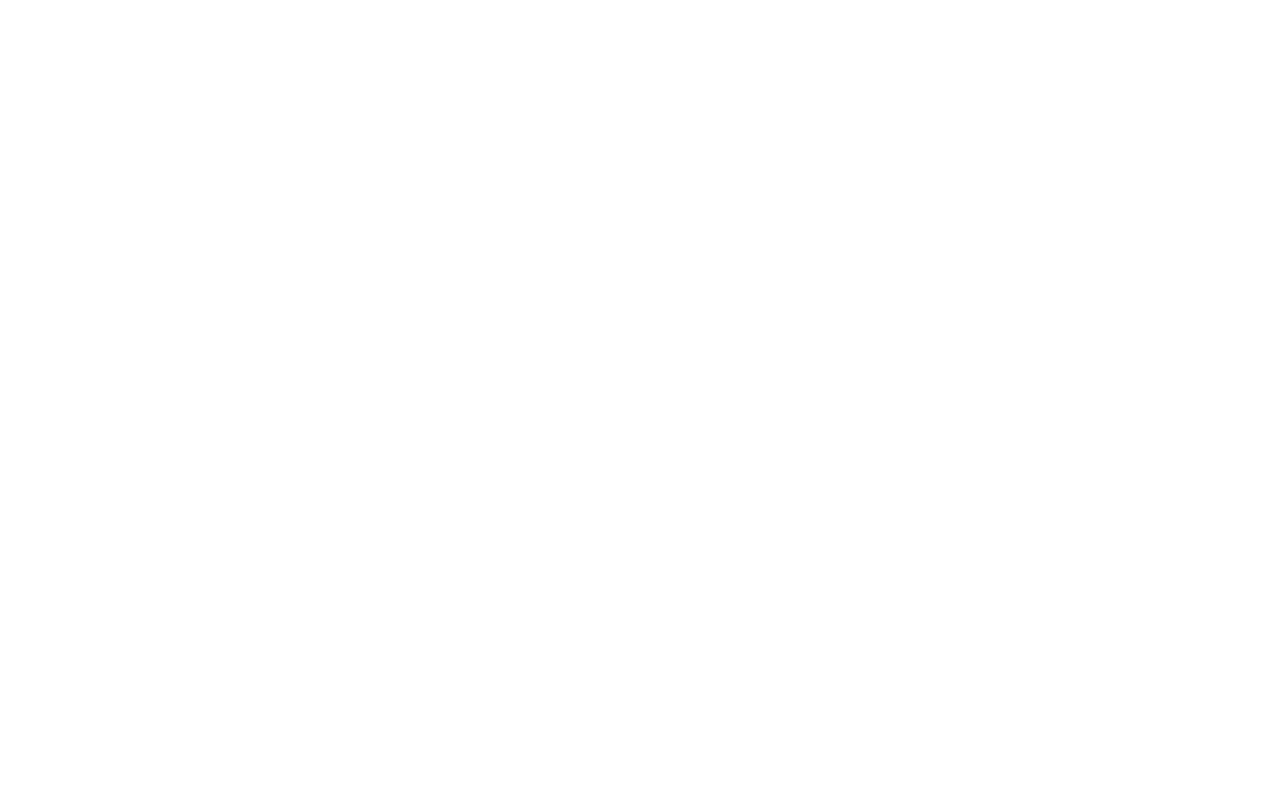
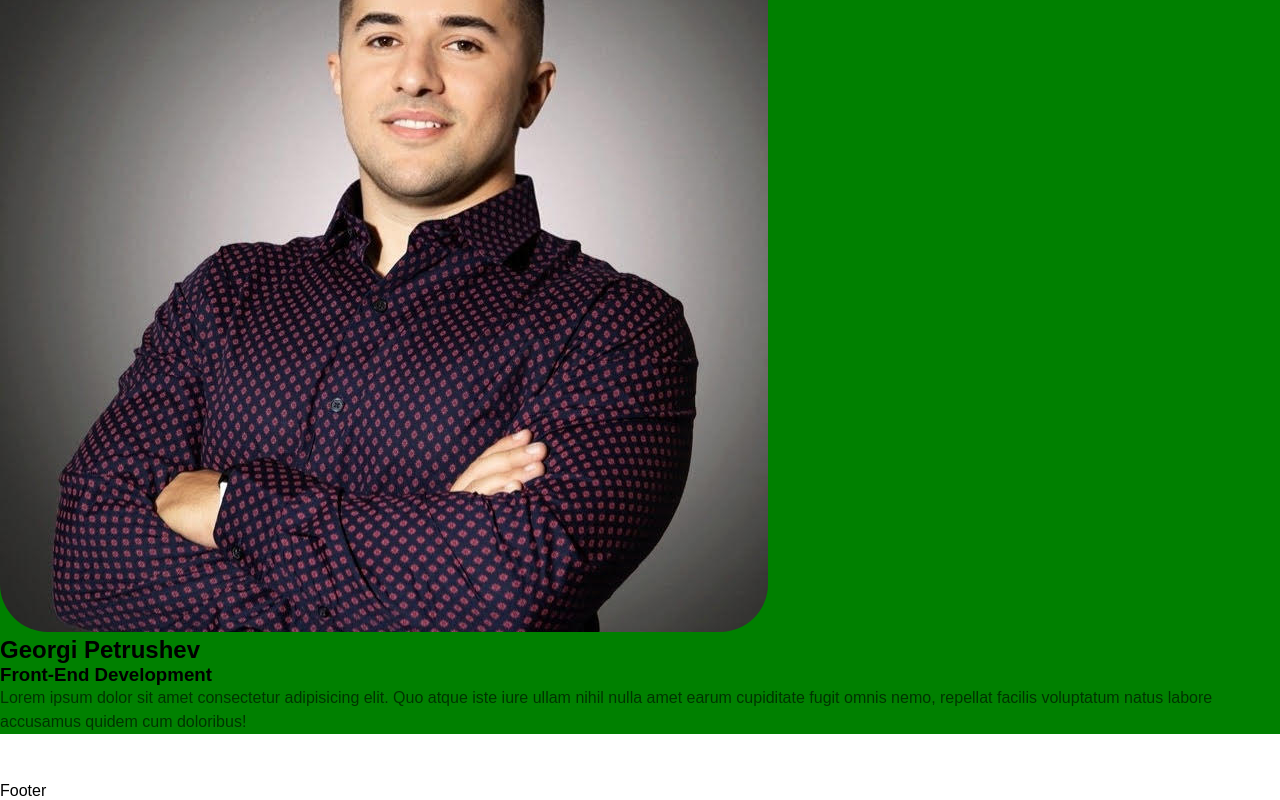
Before and after one commit to GeorgiPetrushev/my-portfolio, a React (Create React App) app: page / in a window 1280 px wide. Shown: the part 289-1089 px from the top of the page. Before the commit the page ends 800 px from the top, so only its background shows below. Built offline with nearby package versions, Linux system fonts and the light colour scheme.

Commit message:
Home page style

```diff
--- a/src/components/Home.jsx
+++ b/src/components/Home.jsx
@@ -1,7 +1,25 @@
 import React from "react";
+import { HomeStyle } from "./styles/Home.style";
+import profilePicture from "../pictures/profile-pic.jpg";
 
 const Home = () => {
-  return <div>Home</div>;
+  return (
+    <HomeStyle className="container">
+      <div className="left-side">
+        <img src={profilePicture} alt="Logo" />
+        <h2>Georgi Petrushev</h2>
+        <h3>Front-End Development</h3>
+      </div>
+      <div className="right-side">
+        <p>
+          Lorem ipsum dolor sit amet consectetur adipisicing elit. Quo atque
+          iste iure ullam nihil nulla amet earum cupiditate fugit omnis nemo,
+          repellat facilis voluptatum natus labore accusamus quidem cum
+          doloribus!
+        </p>
+      </div>
+    </HomeStyle>
+  );
 };
 
 export default Home;
--- /dev/null
+++ b/src/components/styles/Home.style.js
@@ -0,0 +1,11 @@
+import styled from "styled-components";
+
+export const HomeStyle = styled.div`
+  margin: 3rem auto;
+  min-height: 80vh;
+  background-color: green;
+
+  img {
+    border-radius: 3rem;
+  }
+`;
```
Also changed, not shown: src/pictures/profile-pic.jpg (added).
